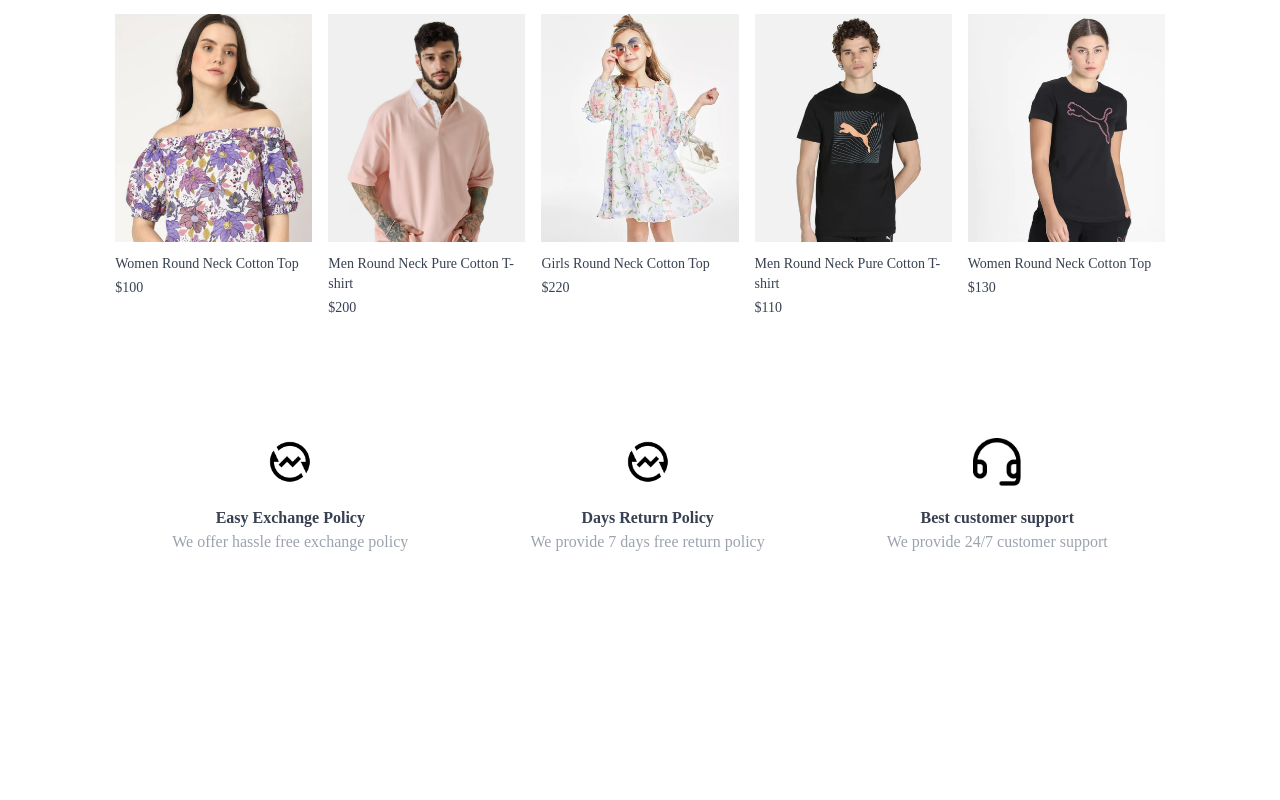
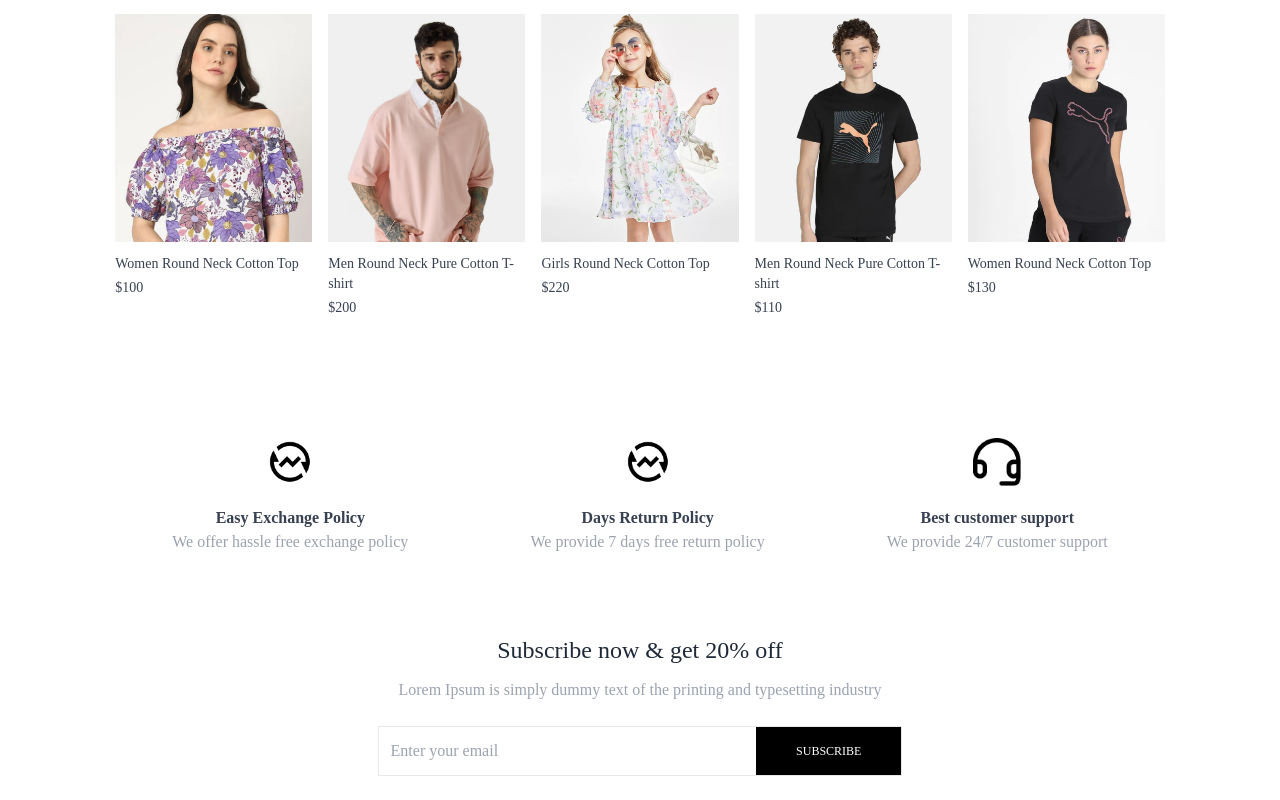
Before and after one commit to Lilian1306/ecommerce_app, a React (Vite) app in the folder frontend/: page / in a window 1280 px wide. Shown: the part 1501-2301 px from the top of the page. Before the commit the page ends 2135 px from the top, so only its background shows below. Built offline with nearby package versions, Linux system fonts and the light colour scheme.

Commit message:
Creando el componente de NewsLetterBox

```diff
--- a/frontend/src/App.jsx
+++ b/frontend/src/App.jsx
@@ -10,6 +10,7 @@
 import PlaceOrder from './pages/PlaceOrder'
 import Order from './pages/Orders'
 import Navbar from "./components/Navbar";
+import Footer from "./components/Footer";
 
 
 export default function App() {
@@ -27,6 +28,7 @@
         <Route path="/place-order" element={<PlaceOrder/>}/>
         <Route path="/order" element={<Order/>}/>
        </Routes>
+       <Footer/>
     </div>
   )
 }
--- /dev/null
+++ b/frontend/src/components/Footer.jsx
@@ -0,0 +1,11 @@
+
+
+import React from 'react'
+
+export default function Footer() {
+  return (
+    <div>
+
+    </div>
+  )
+}
--- /dev/null
+++ b/frontend/src/components/NewsLetterBox.jsx
@@ -0,0 +1,18 @@
+
+
+export default function NewsLetterBox() {
+
+    const onSubmitHandler = () => {
+        ever.preventDefault()
+    }
+  return (
+    <div className="text-center">
+      <p className="text-2xl font-medium text-gray-800">Subscribe now & get 20% off</p>
+      <p className="text-gray-400 mt-3">Lorem Ipsum is simply dummy text of the printing and typesetting industry</p>
+      <form onSubmit={onSubmitHandler} className="w-full sm:w-1/2 flex items-center gap-3 mx-auto my-6 border pl-3">
+        <input className='w-full sm:flex-1 outline-none' type='email' placeholder='Enter your email' required />
+       <button type='submit' className="bg-black text-white text-xs px-10 py-4">SUBSCRIBE</button>
+      </form>
+    </div>
+  )
+}
--- a/frontend/src/pages/Home.jsx
+++ b/frontend/src/pages/Home.jsx
@@ -3,6 +3,7 @@
 import LatestCollection from '../components/LatestCollection'
 import BestSeller from '../components/BestSeller'
 import OurPolicy from '../components/OurPolicy'
+import NewsLetterBox from '../components/NewsLetterBox'
 
 export default function Home() {
   return (
@@ -11,6 +12,7 @@
       <LatestCollection/>
       <BestSeller/>
       <OurPolicy/>
+      <NewsLetterBox/>
     </div>
   )
 }
```
